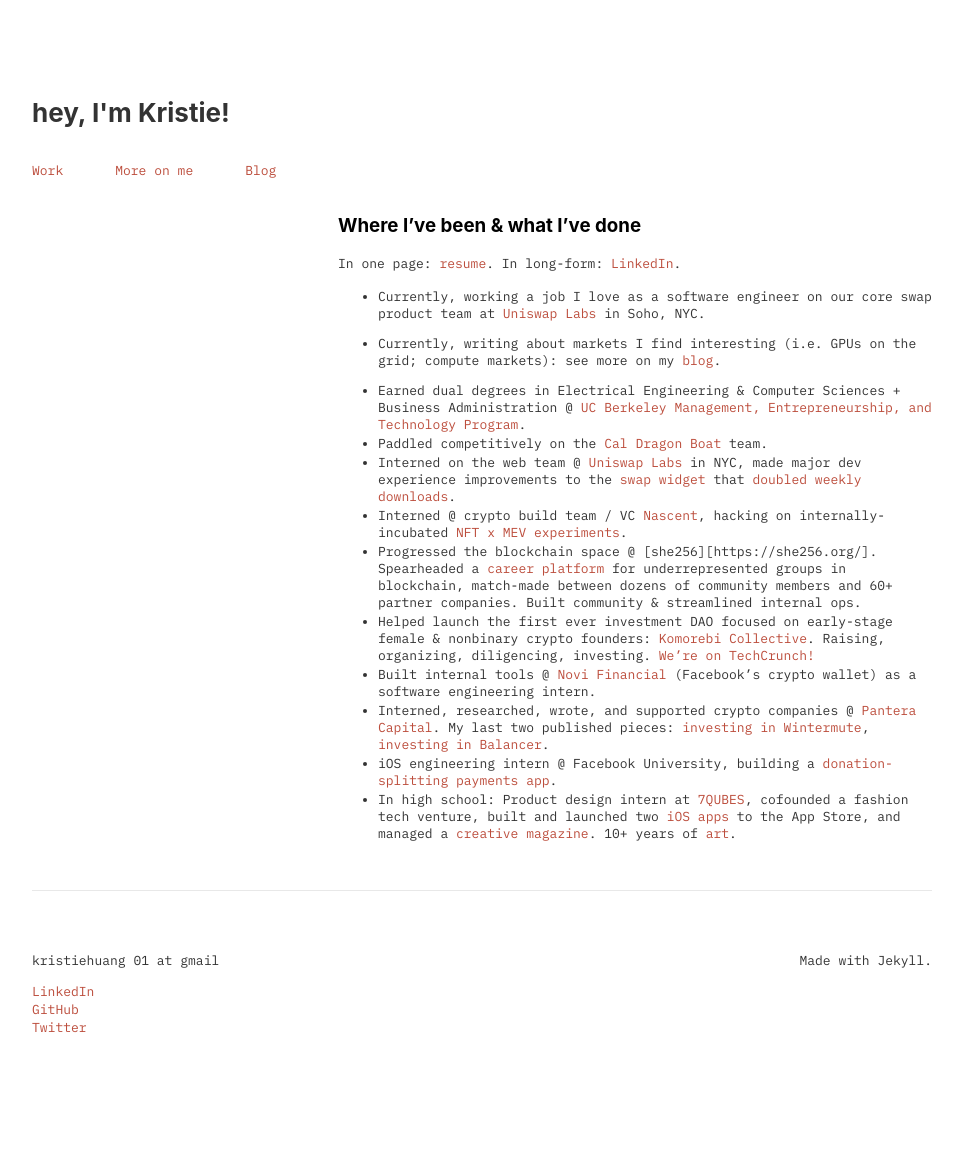
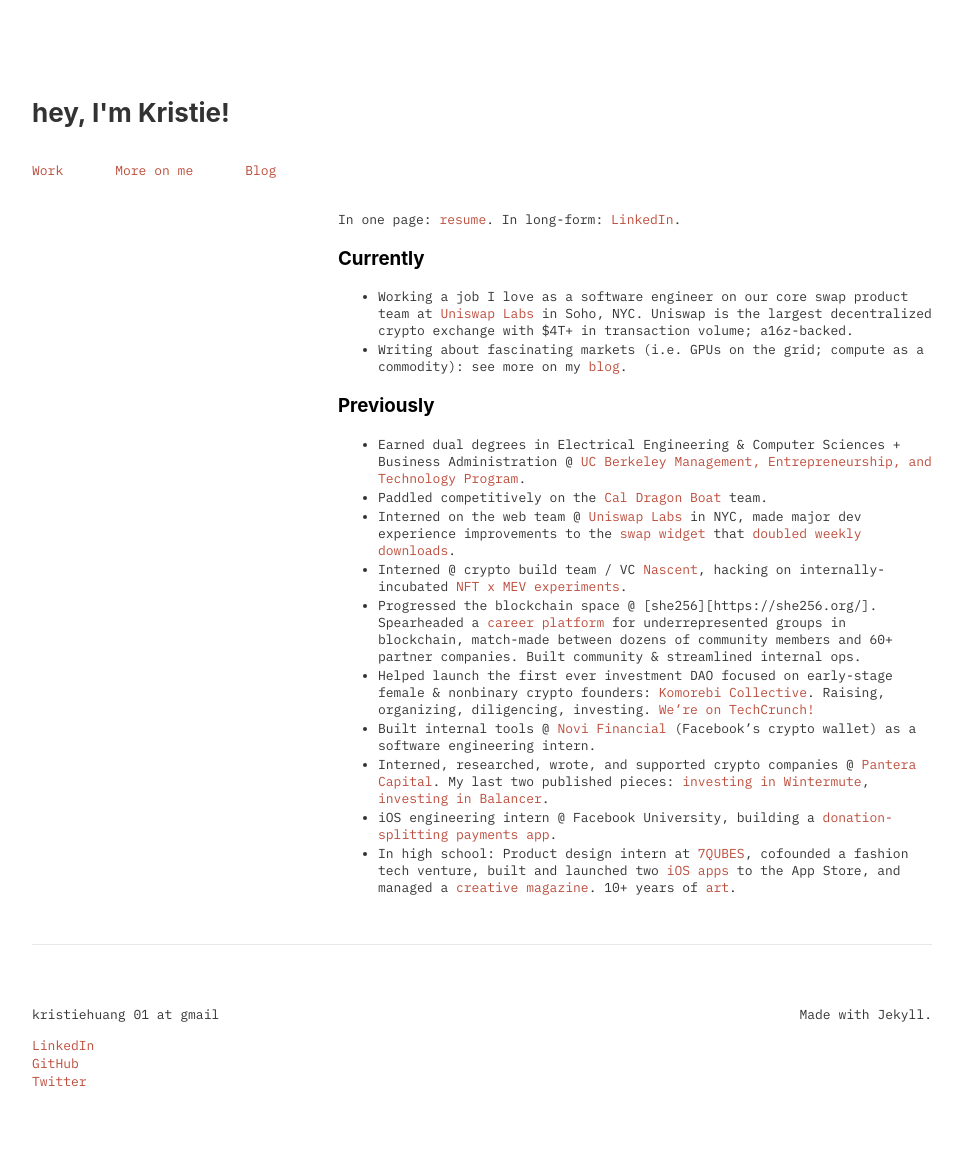
Before and after one commit to kristiehuang/kristiehuang.github.io, a Jekyll site: the page built from work.markdown, in a window 1280 px wide. Shown: the whole page, without its empty margins (158-1120 px from the left). Built offline with Jekyll 4.4.1, drawn with Linux system fonts in a browser that asks for light colours; before the commit the page ends 1116 px from its top, so only the background shows below that.

Commit message:
work before and after

```diff
--- a/work.markdown
+++ b/work.markdown
@@ -4,12 +4,14 @@
 permalink: /work/
 ---
 
-### Where I've been & what I've done
-
 In one page: [resume](/resume). In long-form: [LinkedIn](https://linkedin.com/in/kristie-huang).
 
-- Currently, working a job I love as a software engineer on our core swap product team at [Uniswap Labs](https://uniswap.org/) in Soho, NYC.
-- Currently, writing about markets I find interesting (i.e. GPUs on the grid; compute markets): see more on my [blog](/blog).
+### Currently
+
+- Working a job I love as a software engineer on our core swap product team at [Uniswap Labs](https://uniswap.org/) in Soho, NYC. Uniswap is the largest decentralized crypto exchange with $4T+ in transaction volume; a16z-backed.
+- Writing about fascinating markets (i.e. GPUs on the grid; compute as a commodity): see more on my [blog](/blog).
+
+### Previously
 
 - Earned dual degrees in Electrical Engineering & Computer Sciences + Business Administration @ [UC Berkeley Management, Entrepreneurship, and Technology Program](https://met.berkeley.edu/).
 - Paddled competitively on the [Cal Dragon Boat](https://caldragonboat.berkeley.edu/) team.
```
